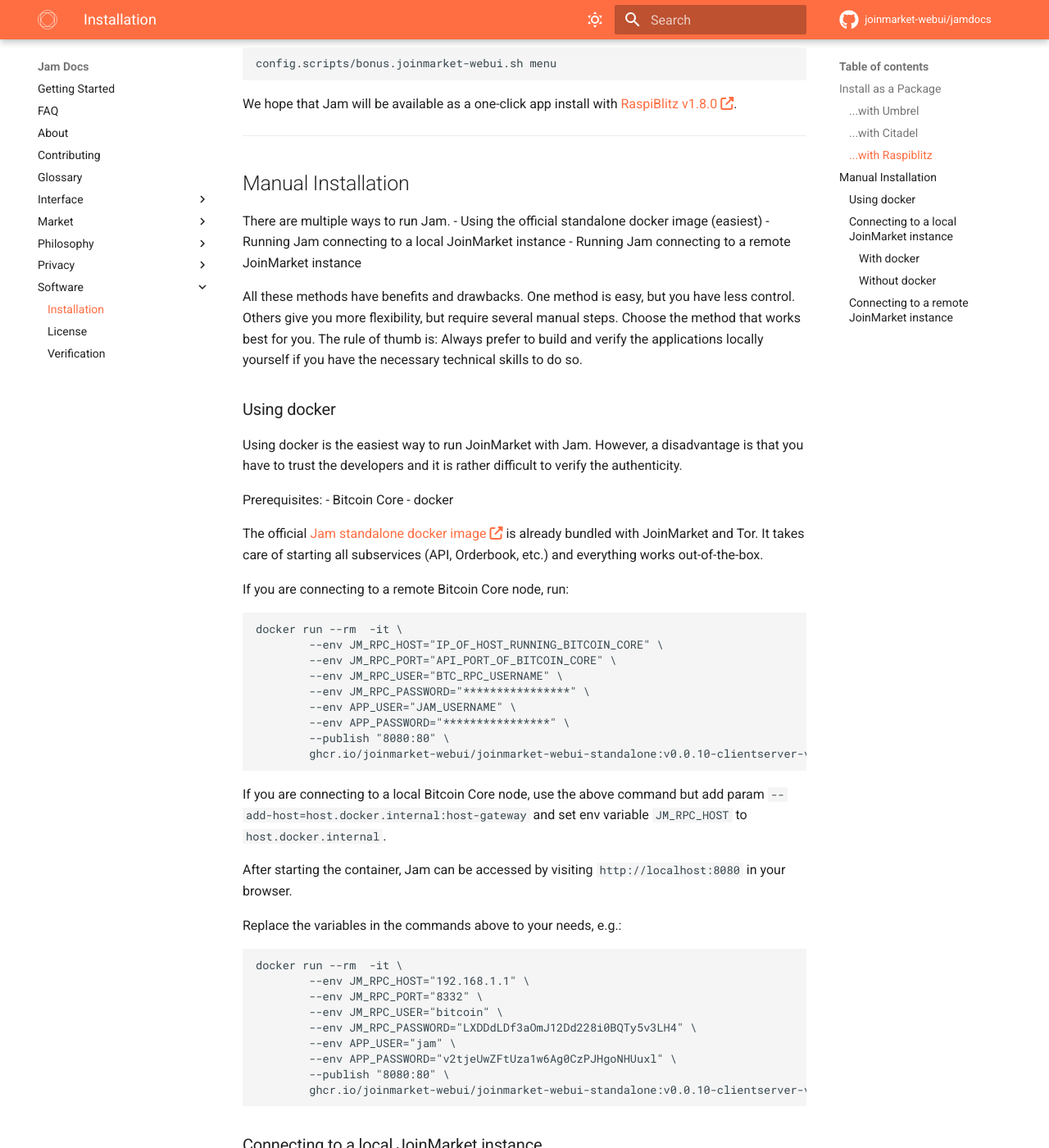
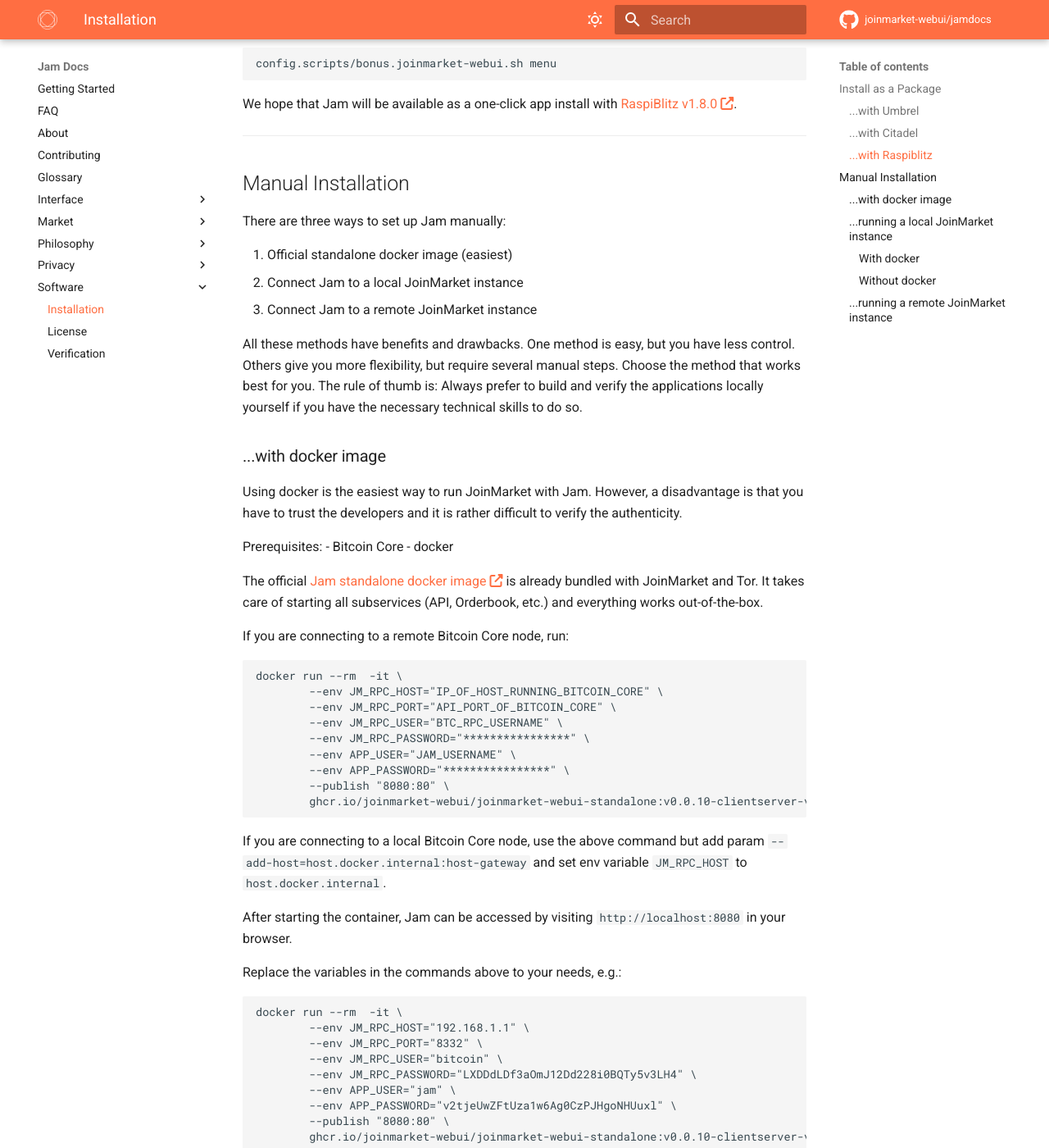
Before and after one commit to joinmarket-webui/jamdocs, an MkDocs documentation site: the page built from docs/software/installation.md, in a window 1280 px wide and 1400 px high, scrolled down 1395 px. Shown: the whole window at 82% size. Built offline with MkDocs 1.6.1 and Material for MkDocs 9.7.7, drawn with Linux system fonts in a browser that asks for light colours; nearby versions of some CDN libraries; comment, search, counter and statistics services are not loaded; some of the changed text lies outside the part shown.

Commit message:
fix(installation): list, headlines

````diff
--- a/docs/software/installation.md
+++ b/docs/software/installation.md
@@ -65,10 +65,11 @@
 
 ## Manual Installation
 
-There are multiple ways to run Jam.
-- Using the official standalone docker image (easiest)
-- Running Jam connecting to a local JoinMarket instance
-- Running Jam connecting to a remote JoinMarket instance
+There are three ways to set up Jam manually:
+
+1. Official standalone docker image (easiest)
+2. Connect Jam to a local JoinMarket instance
+3. Connect Jam to a remote JoinMarket instance
 
 All these methods have benefits and drawbacks. One method is easy, but you
 have less control. Others give you more flexibility, but require several
@@ -76,7 +77,7 @@
 The rule of thumb is: Always prefer to build and verify the applications
 locally yourself if you have the necessary technical skills to do so.
 
-### Using docker
+### ...with docker image
 
 Using docker is the easiest way to run JoinMarket with Jam.
 However, a disadvantage is that you have to trust the developers and it is
@@ -125,7 +126,7 @@
         ghcr.io/joinmarket-webui/joinmarket-webui-standalone:v0.0.10-clientserver-v0.9.6
 ```
 
-### Connecting to a local JoinMarket instance
+### ...running a local JoinMarket instance
 
 Prerequisites:
 - Bitcoin Core
@@ -184,7 +185,7 @@
 
 A browser should automatically be opened on `http://localhost:3000`.
 
-### Connecting to a remote JoinMarket instance
+### ...running a remote JoinMarket instance
 
 Do all the same steps as in [Connecting to a local JoinMarket instance](#connecting-to-a-local-JoinMarket-instance)
 but before starting Jam (either directory or with docker), create a ssh tunnel
````
